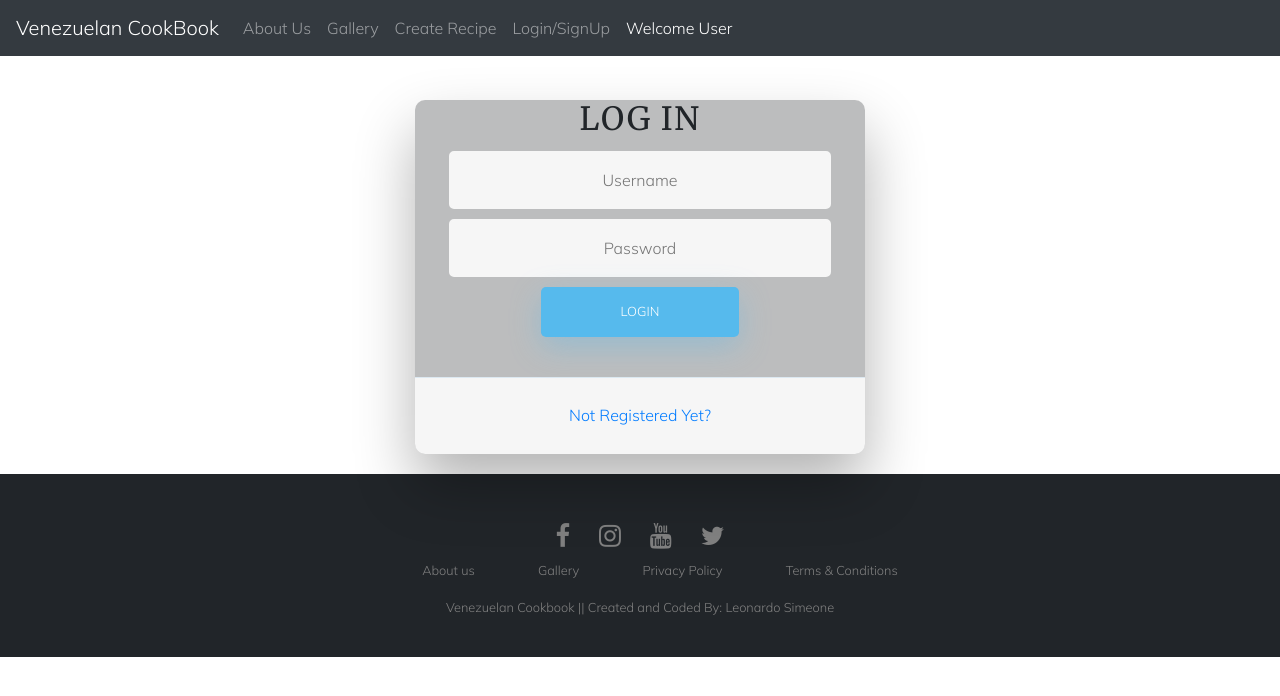
After one commit to leonardo-simeone/venezuelan-food-cookbook, a Django app: page /login/ in a window 1280 px wide. The commit adds this page. Shown: the top 696 px of the page. Run offline with Django 3.2, Linux system fonts and the light colour scheme.

Commit message:
Create login template

```diff
--- /dev/null
+++ b/templates/accounts/login.html
@@ -0,0 +1,39 @@
+{% extends 'base.html' %}
+{% load static %}
+
+{% block content %}
+
+{% for message in messages %}
+
+<div class="alert alert-warning alert-dismissible fade show" role="alert">
+    {{message}}
+    <button type="button" class="close" data-dismiss="alert" aria-label="Close">
+      <span aria-hidden="true">&times;</span>
+    </button>
+  </div>
+
+{% endfor %}
+
+<div class="wrapper fadeInDown">
+    <div id="formContent">
+      <!-- Tab Titles -->
+      <h2> Log In </h2>
+
+      <!-- Login Form -->
+      <form class="register-form" method="POST" action="">
+        {% csrf_token %}
+
+        <input type="text" class="fadeIn second" name="username" placeholder="Username">
+        <input type="password" class="fadeIn third" name="password" placeholder="Password">
+        <input type="submit" class="fadeIn fourth" value="Login">
+
+      </form>
+
+      <div id="formFooter">
+        <a class="underlineHover" href="{% url 'register' %}">Not Registered Yet?</a>
+      </div>
+
+    </div>
+  </div>
+
+{% endblock %}
```
Also changed, not shown: templates/accounts/register.html (+4 -5 lines).
